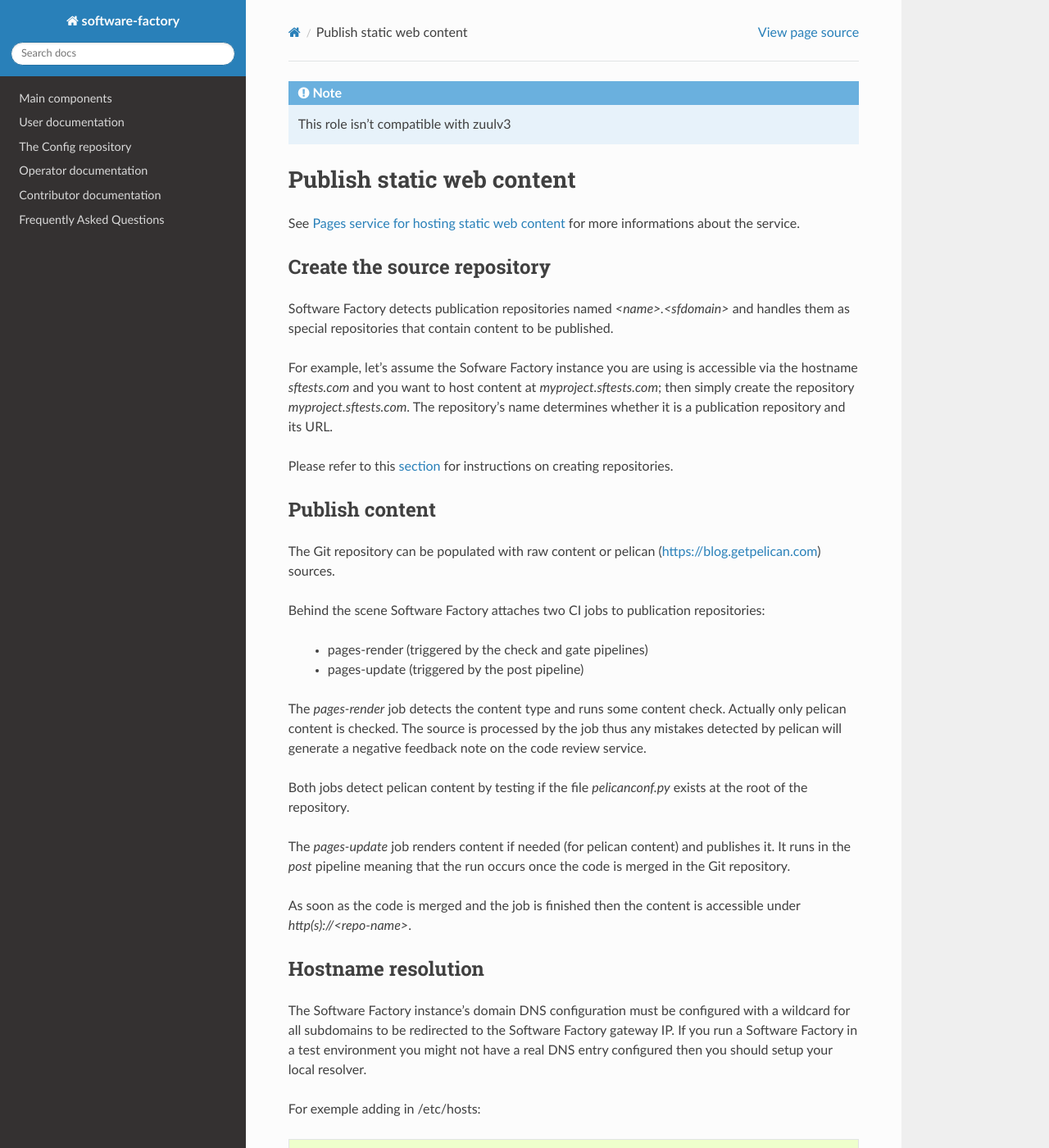
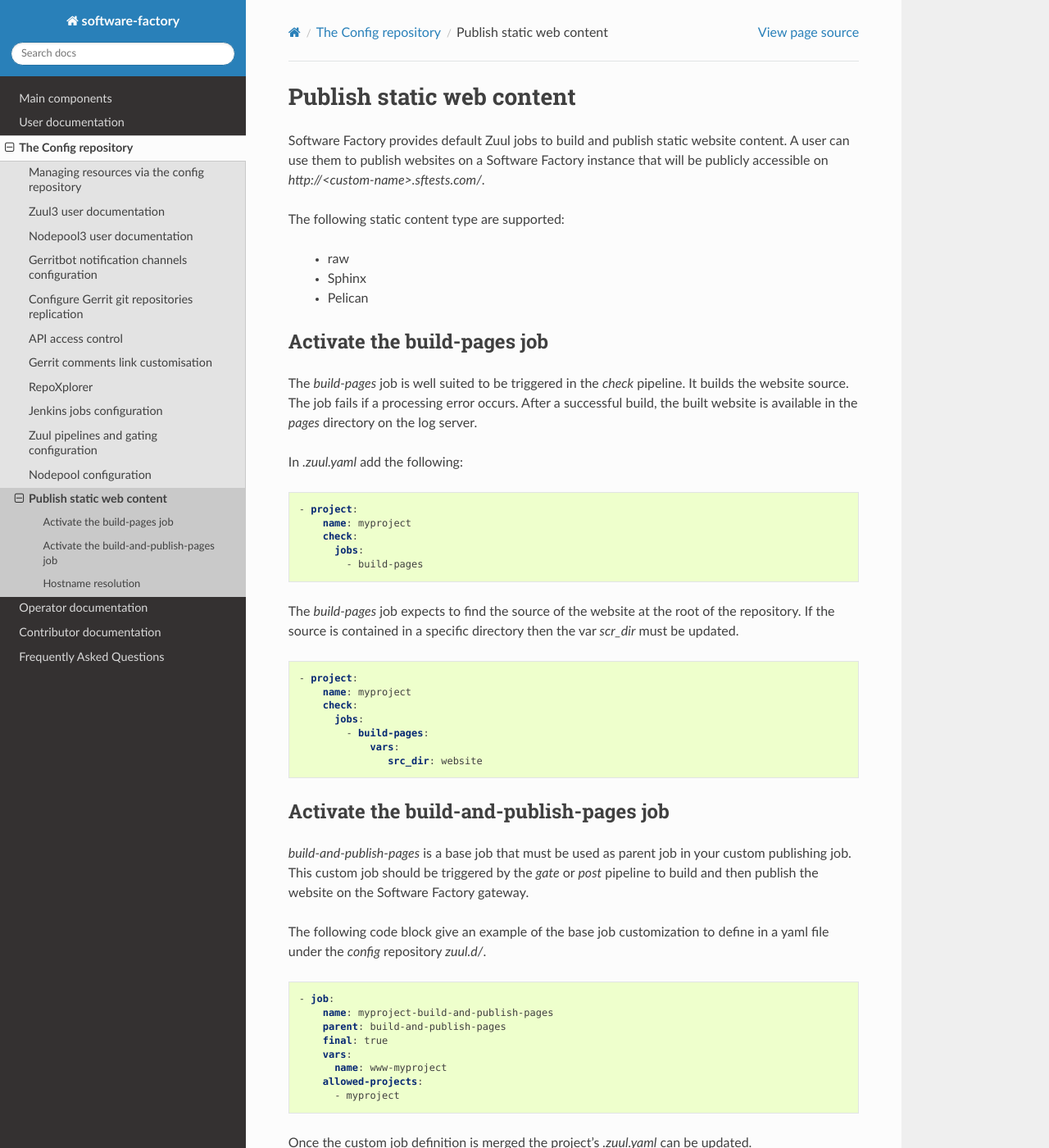
Before and after one commit to softwarefactory-project/sf-docs, a Sphinx documentation site: the page built from docs/project_config/pages_user.rst, in a window 1280 px wide and 1400 px high. Shown: the whole window at 82% size. Built offline with Sphinx 7.4.7 and the Read the Docs theme 2.0.0, drawn with Linux system fonts in a browser that asks for light colours; some of the changed text lies outside the part shown.

Commit message:
pages: add doc
Change-Id: Ibd82cb5fbf89844d1b65d360f04393db5b406e27

```diff
--- a/docs/operator/management.rst
+++ b/docs/operator/management.rst
@@ -13,7 +13,6 @@
    firehose_operator
    gerrit_replication_operator
    resources_operator
-   pages_operator
    repoxplorer
    access_control
    metrics_operator
--- a/docs/operator/pages_operator.rst
+++ /dev/null
@@ -1,40 +0,0 @@
-.. _pages-operator:
-
-Pages service for hosting static WEB content
-============================================
-
-Software Factory enables a workflow for publishing static WEB content.
-
-Below is the list of supported source type:
-
- * Static contents (HTML/JS/CSS) with an index.html
- * Pelican source (https://blog.getpelican.com)
-
-How to activate
----------------
-
-This component is not deployed by default but can be activated by adding
-it in */etc/software-factory/arch.yaml*:
-
-.. code-block:: yaml
-
- - pages
-
-Then running:
-
-.. code-block:: bash
-
- # sfconfig
-
-Domain configuration
---------------------
-
-Publications will be accessible via *http(s)://<name>.<sfdomain>* and
-handled by the Software Factory gateway as virtual hosts. In the
-DNS configuration a wildcard must be setup to redirect every subdomains
-to the Software Factory gateway IP.
-
-Pages usage
------------
-
-Please refer to `Publish static WEB content <pages-user>`.
--- a/docs/project_config/index.rst
+++ b/docs/project_config/index.rst
@@ -38,3 +38,4 @@
    jenkins_user
    zuul_user
    nodepool_user
+   pages_user
--- a/docs/project_config/pages_user.rst
+++ b/docs/project_config/pages_user.rst
@@ -1,55 +1,93 @@
 :orphan:
 
-.. note::
-
-   This role isn't compatible with zuulv3
 
 .. _pages-user:
 
 Publish static web content
 ==========================
 
-See :ref:`Pages service for hosting static web content <pages-operator>` for
-more informations about the service.
+Software Factory provides default Zuul jobs to build and publish
+static website content. A user can use them to publish websites on a
+Software Factory instance that will be publicly accessible on
+*http://<custom-name>.sftests.com/*.
 
-Create the source repository
+The following static content type are supported:
+
+ * raw
+ * Sphinx
+ * Pelican
+
+
+Activate the build-pages job
 ----------------------------
 
-Software Factory detects publication repositories named *<name>.<sfdomain>* and
-handles them as special repositories that contain content to be published.
+The *build-pages* job is well suited to be triggered in the *check* pipeline.
+It builds the website source. The job fails if a processing error
+occurs. After a successful build, the built website is available in
+the *pages* directory on the log server.
 
-For example, let's assume the Sofware Factory instance you are using is accessible
-via the hostname *sftests.com* and you want to host content at *myproject.sftests.com*;
-then simply create the repository *myproject.sftests.com*. The repository's name determines
-whether it is a publication repository and its URL.
+In *.zuul.yaml* add the following:
 
-Please refer to this :ref:`section <resources-user>` for instructions on creating
-repositories.
+.. code-block:: yaml
 
-Publish content
----------------
+ - project:
+     name: myproject
+     check:
+       jobs:
+         - build-pages
 
-The Git repository can be populated with raw content or pelican (https://blog.getpelican.com) sources.
+The *build-pages* job expects to find the source of the website
+at the root of the repository. If the source is contained in a
+specific directory then the var *scr_dir* must be updated.
 
-Behind the scene Software Factory attaches two CI jobs to publication repositories:
+.. code-block:: yaml
 
- * pages-render (triggered by the check and gate pipelines)
- * pages-update (triggered by the post pipeline)
+ - project:
+     name: myproject
+     check:
+       jobs:
+         - build-pages:
+             vars:
+                src_dir: website
 
-The *pages-render* job detects the content type and runs some content check.
-Actually only pelican content is checked. The source is processed
-by the job thus any mistakes detected by pelican will generate a
-negative feedback note on the code review service.
 
-Both jobs detect pelican content by testing if the file *pelicanconf.py*
-exists at the root of the repository.
+Activate the build-and-publish-pages job
+----------------------------------------
 
-The *pages-update* job renders content if needed (for pelican content) and publishes it.
-It runs in the *post* pipeline meaning that the run occurs once the code is merged
-in the Git repository.
+*build-and-publish-pages* is a base job that must be used as parent job
+in your custom publishing job. This custom job should be triggered by
+the *gate* or *post* pipeline to build and then publish the website on the
+Software Factory gateway.
 
-As soon as the code is merged and the job is finished then the content is accessible
-under *http(s)://<repo-name>*.
+The following code block give an example of the base job customization to
+define in a yaml file under the *config* repository *zuul.d/*.
+
+.. code-block:: yaml
+
+ - job:
+     name: myproject-build-and-publish-pages
+     parent: build-and-publish-pages
+     final: true
+     vars:
+       name: www-myproject
+     allowed-projects:
+       - myproject
+
+Once the custom job definition is merged the project's *.zuul.yaml* can
+be updated.
+
+.. code-block:: yaml
+
+ - project:
+     name: myproject
+     check:
+       jobs:
+         - build-pages
+     gate:
+       jobs:
+         - myproject-build-and-publish-pages
+
+The website will be accessible on *https://www-myproject.sftests.com*.
 
 Hostname resolution
 -------------------
```
Also changed, not shown: other parts of docs/project_config/pages_user.rst (+1 -1 lines).
